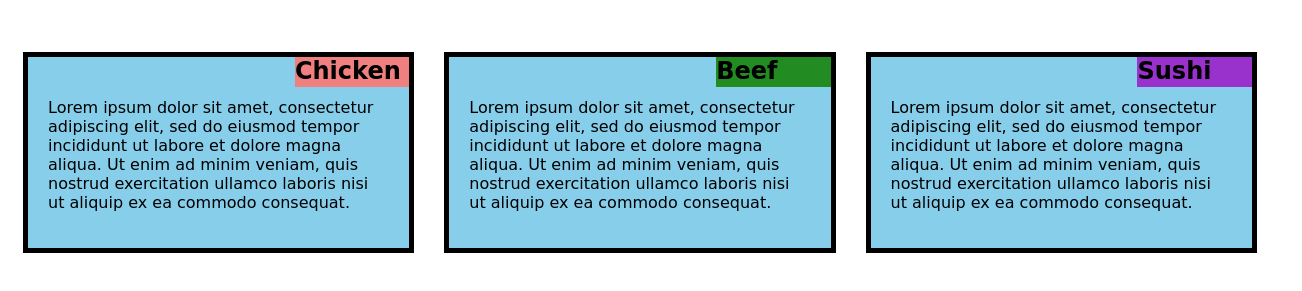
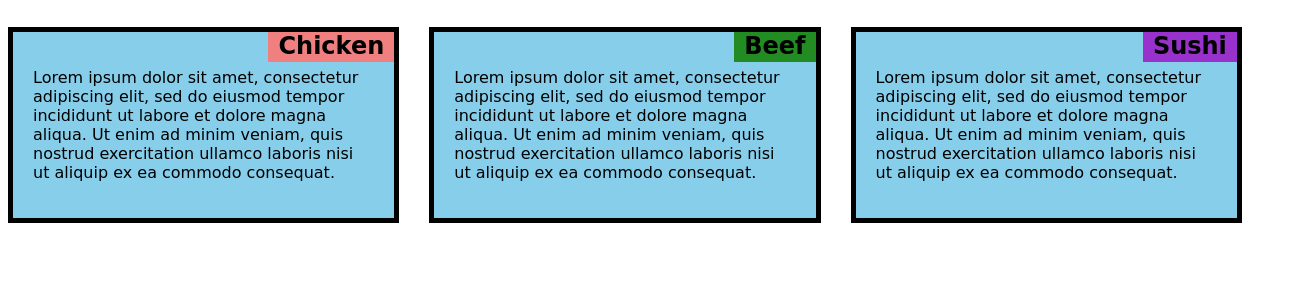
Before and after one commit to Telepyn/module_2_web, a plain HTML site: page module2-solution/index.html in a window 1280 px wide. Shown: the part 81-372 px from the top of the page, 1302 px wide, since content can reach past the window. Drawn offline with Linux system fonts and the light colour scheme.

Commit message:
another change

```diff
--- a/module2-solution/css/styles.css
+++ b/module2-solution/css/styles.css
@@ -1,81 +1,69 @@
 /********** Base styles **********/
 * {
- box-sizing: box-border;
- font-family: Zapf Chancery, cursive;
+    box-sizing: border-box;
+    font-family: 'Zapf Chancery', cursive;
 }
+
 h1 {
-  text-align: center ;
+    text-align: center;
     margin-top: 40px;
     margin-bottom: 30px;
 }
-h2 {
-  height: 30px;
-  width: 30%;
-  position: relative;
+
+.box__wrapper {
+    width: 33.33%;
+    float: left;
 }
-#one {
- background-color:  #F08080 ;
- position: absolute;
- top: -20px;
- right: 0;
-}
-#two {
-background-color: #228B22 ;
-position: absolute;
-top: -20px;
-right: 0;
-}
-#three {
-background-color: #9932CC;
-position: absolute;
-top: -20px;
-right: 0;
-}
+
 .box {
     background-color: #87CEEB;
     border: 5px solid black;
     position: relative;
-    margin-right: 30px;
-    margin-top: 10px;
-    margin-left: auto;
+    margin: 0 30px 15px 0;
     padding: 20px;
-    padding-top: 25px;
     overflow: hidden;
 }
 
-.row {
-  width: 100%;
+.box__title {
+    height: 30px;
     margin: 0;
-  padding: 15px;
-}
-/* Large devices */
-@media (min-width: 992px) {
-  .first {
-    width: 33.33%;
-    float: left;
-  }
-  .second {
-    width: 33.33%;
-    float: left;
-  }
-  .third {
-    width: 33.33%;
-    float: left;
-  }
+    padding: 0 10px;
+    position: absolute;
+    top: 0;
+    right: 0;
+    text-align: center;
 }
 
+.box__title_red {
+    background-color: #F08080;
+}
+
+.box__title_green {
+    background-color: #228B22;
+}
+
+.box__title_pink {
+    background-color: #9932CC;
+}
+
+
 /* Medium devices */
-@media (min-width: 768px) and (max-width: 991px) {
-  .first {
+@media (max-width: 992px) {
+    .box__wrapper {
         width: 50%;
         float: left;
     }
-  .second {
-    width: 50%;
-    float: left;
-  }
-  .third {
+    .box__wrapper:last-child {
         width: 100%;
         float: left ;
     }
 }
+@media (max-width: 768px) {
+    .box__wrapper {
+        width: 100%;
+        float: none;
+    }
+    .box {
+        margin: 0 15px 15px;
+    }
+}
--- a/module2-solution/index.html
+++ b/module2-solution/index.html
@@ -8,27 +8,23 @@
 </head>
 <body>
     <h1>Our Menu</h1>
-
-<div class="row">
-  <div class="first">
+    <div class="box__wrapper">
         <div class="box">
-  	       <h2 id="one">Chicken</h2>
+            <h2 class="box__title box__title_red">Chicken</h2>
             <p>Lorem ipsum dolor sit amet, consectetur adipiscing elit, sed do eiusmod tempor incididunt ut labore et dolore magna aliqua. Ut enim ad minim veniam, quis nostrud exercitation ullamco laboris nisi ut aliquip ex ea commodo consequat.</p>
         </div>
   	</div>
-  <div class="second">
+    <div class="box__wrapper">
         <div class="box">
-           <h2 id="two">Beef</h2>
+            <h2 class="box__title box__title_green">Beef</h2>
             <p>Lorem ipsum dolor sit amet, consectetur adipiscing elit, sed do eiusmod tempor incididunt ut labore et dolore magna aliqua. Ut enim ad minim veniam, quis nostrud exercitation ullamco laboris nisi ut aliquip ex ea commodo consequat.</p>
         </div>
     </div>
-  <div class="third">
+    <div class="box__wrapper">
         <div class="box">
-  	      <h2 id="three">Sushi</h2>
+            <h2 class="box__title box__title_pink">Sushi</h2>
             <p>Lorem ipsum dolor sit amet, consectetur adipiscing elit, sed do eiusmod tempor incididunt ut labore et dolore magna aliqua. Ut enim ad minim veniam, quis nostrud exercitation ullamco laboris nisi ut aliquip ex ea commodo consequat.</p>
         </div>
     </div>
-</div>
-
 </body>
 </html>
```
Lines whose indentation alone changed are shown as unchanged.
